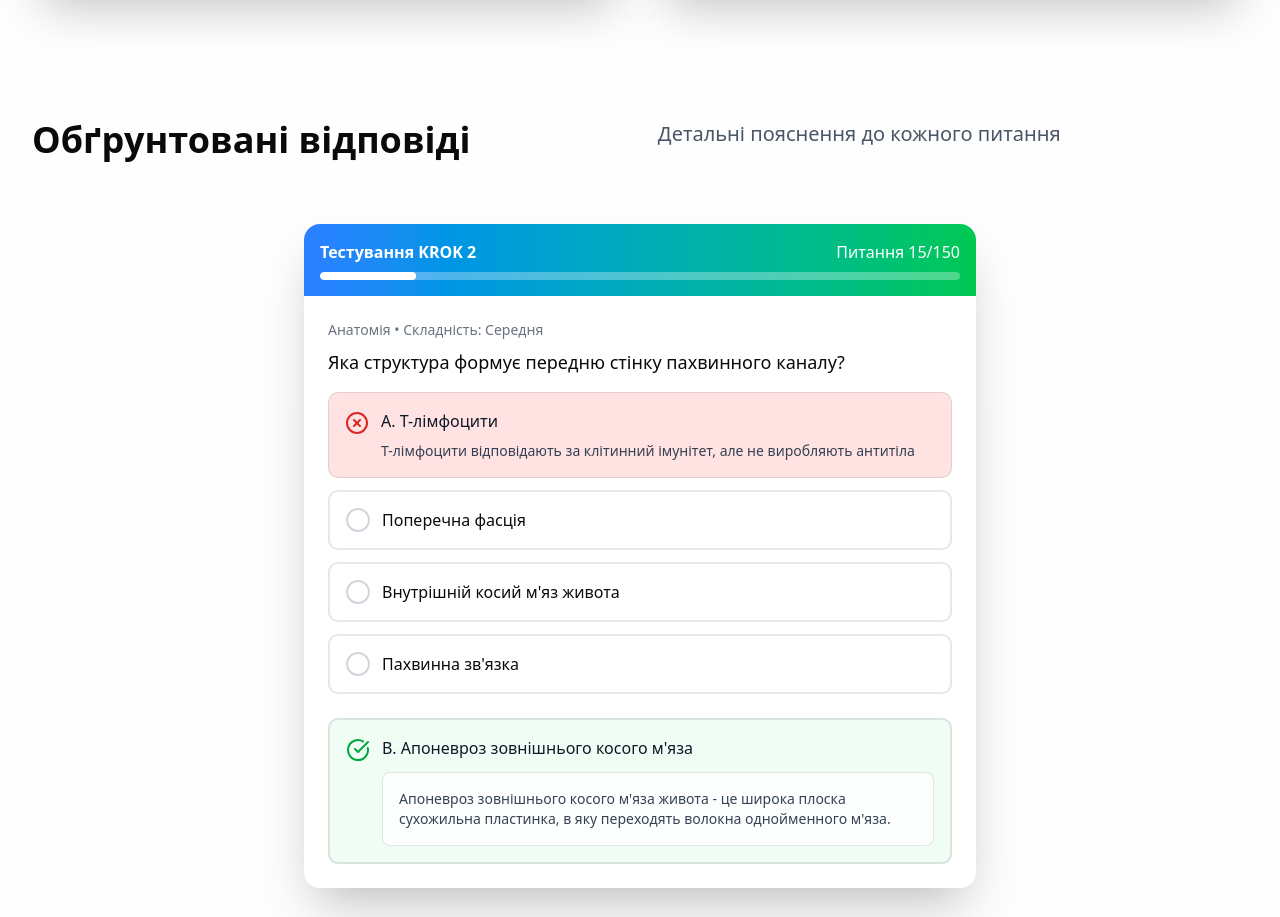
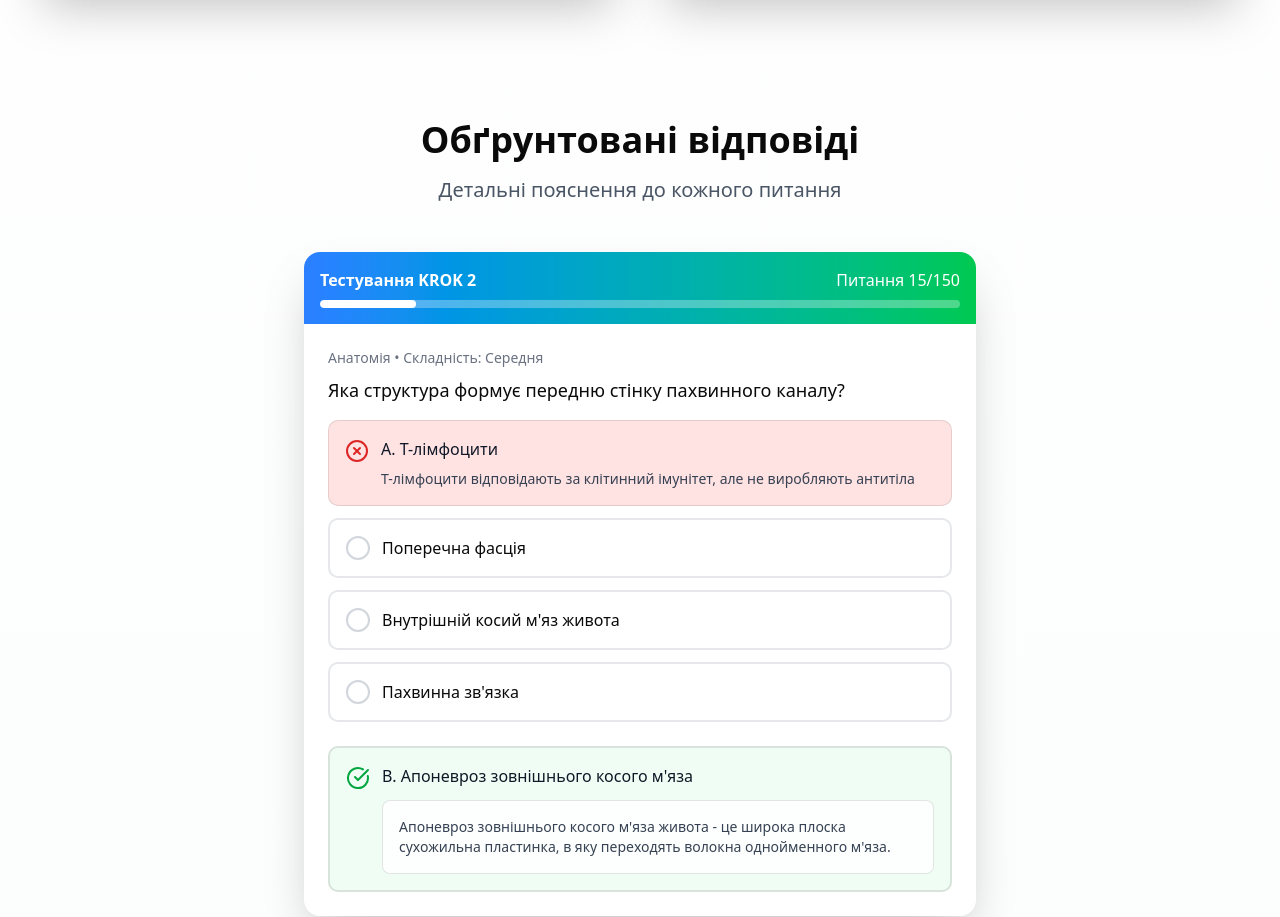
Before and after one commit to welchowski/testlandkrok, a plain HTML site: page index.html in a window 1280 px wide. Shown: the part 2480-3397 px from the top of the page. Drawn offline with Linux system fonts and the light colour scheme.

Commit message:
first commi11t

```diff
--- a/index.html
+++ b/index.html
@@ -478,7 +478,7 @@
                             </svg>
                           </g>
                         </svg>
-                        <h3 class="text-xl font-bold mb-2 text-gray-900">
+                        <h3 class="   text-xl font-bold mb-2 text-gray-900">
                           Обґрунтовані відповіді
                         </h3>
                         <p class="text-gray-600">
@@ -792,7 +792,7 @@
                   <div style=" gap: 32px; align-items: start; justify-content: center;">
 
                     <div>
-                      <div class="flex justify-center text-center mb-12">
+                      <div class="text-center mb-12">
                         <h3 class="text-3xl lg:text-4xl font-bold mb-4">
                           Обґрунтовані відповіді
                         </h3>
```
